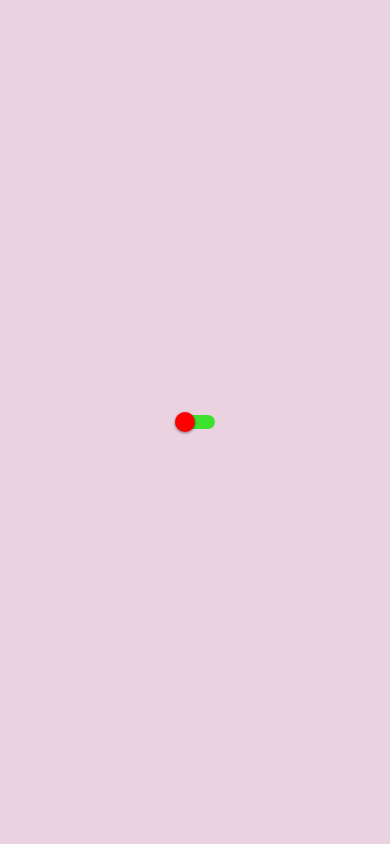
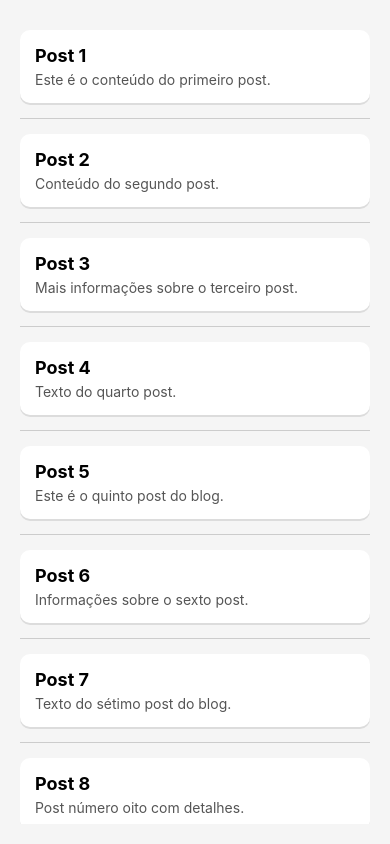
Before and after one commit to BobAlvesBob/meu-projeto, a React Native app: screen / in a window 390 px wide. Built offline with nearby package versions, Linux system fonts and the light colour scheme.

Commit message:
SectionList com estilo

```diff
--- a/App.js
+++ b/App.js
@@ -1,29 +1,90 @@
 
-import React, { useState } from 'react';
-import { View, Switch, StyleSheet } from 'react-native';
+//----------------------------------------------------------------------------
+//App.js
 
-const App = () => {
-  const [isEnabled, setIsEnabled] = useState(false);
+import React from "react";
+import { View, FlatList, StyleSheet } from "react-native";
+import Post from "./components/Post";
+
+export default function App() {
+  const posts = [
+    {
+      id: 1,
+      title: "Post 1",
+      body: "Este é o conteúdo do primeiro post.",
+    },
+    {
+      id: 2,
+      title: "Post 2",
+      body: "Conteúdo do segundo post.",
+    },
+    {
+      id: 3,
+      title: "Post 3",
+      body: "Mais informações sobre o terceiro post.",
+    },
+    {
+      id: 4,
+      title: "Post 4",
+      body: "Texto do quarto post.",
+    },
+    {
+      id: 5,
+      title: "Post 5",
+      body: "Este é o quinto post do blog.",
+    },
+    {
+      id: 6,
+      title: "Post 6",
+      body: "Informações sobre o sexto post.",
+    },
+    {
+      id: 7,
+      title: "Post 7",
+      body: "Texto do sétimo post do blog.",
+    },
+    {
+      id: 8,
+      title: "Post 8",
+      body: "Post número oito com detalhes.",
+    },
+    {
+      id: 9,
+      title: "Post 9",
+      body: "Conteúdo interessante do nono post.",
+    },
+    {
+      id: 10,
+      title: "Post 10",
+      body: "Último post da lista!",
+    },
+  ];
 
   return (
-    // Apply a dynamic background that changes with the switch state
-    <View style={[styles.container, { backgroundColor: isEnabled ? '#e0ffe0' : '#ebd2e1ff' }]}>
-      <Switch
-        value={isEnabled}
-        onValueChange={setIsEnabled}
-        trackColor={{ false: "#3de22eff", true: "green" }} // Changes the background track color
-        thumbColor={isEnabled ? "white" : "red"} // Changes the toggle circle color
+    <View style={styles.container}>
+      <FlatList
+        data={posts}
+        keyExtractor={(item) => item.id.toString()}
+        renderItem={({ item }) => (
+          <Post title={item.title} body={item.body} />
+        )}
+        ItemSeparatorComponent={() => <View style={styles.separator} />}
       />
     </View>
   );
-};
+}
 
 const styles = StyleSheet.create({
   container: {
     flex: 1,
-    justifyContent: 'center',
-    alignItems: 'center',
+    padding: 20,
+    backgroundColor: "#f5f5f5",
+  },
+  separator: {
+    height: 1,
+    backgroundColor: '#ccc',
+    marginVertical: 5,
   },
 });
 
-export default App;
+//----------------------------------------------------------------------------------
--- /dev/null
+++ b/components/Post.js
@@ -0,0 +1,37 @@
+
+//Post.js
+import React from "react";
+import { View, Text, StyleSheet } from "react-native";
+
+const Post = ({ title, body }) => {
+  return (
+    <View style={styles.container}>
+      <Text style={styles.title}>{title}</Text>
+      <Text style={styles.body}>{body}</Text>
+    </View>
+  );
+};
+
+const styles = StyleSheet.create({
+  container: {
+    padding: 15,
+    marginVertical: 10,
+    backgroundColor: "#fff",
+    borderRadius: 10,
+    shadowColor: "#000",
+    shadowOpacity: 0.1,
+    shadowOffset: { width: 0, height: 2 },
+    elevation: 3,
+  },
+  title: {
+    fontSize: 18,
+    fontWeight: "bold",
+    marginBottom: 5,
+  },
+  body: {
+    fontSize: 14,
+    color: "#555",
+  },
+});
+
+export default Post;
```
